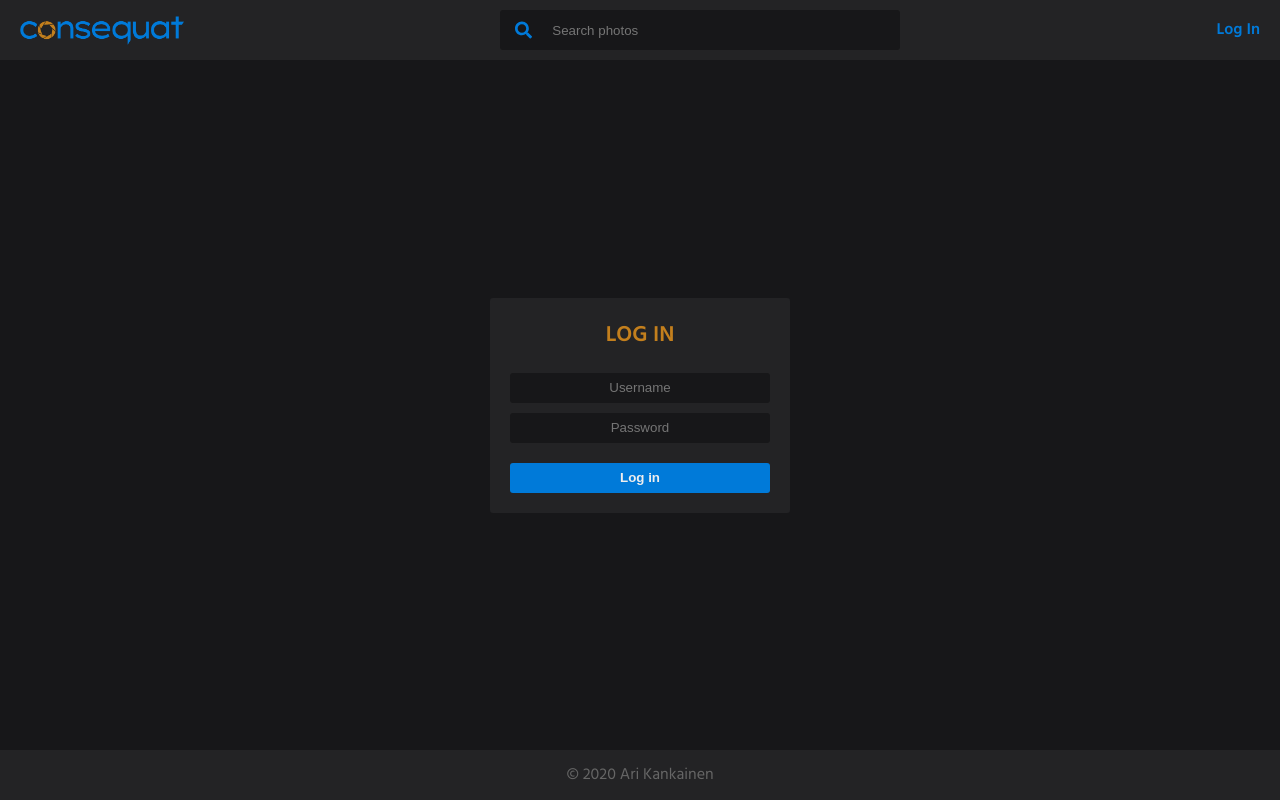
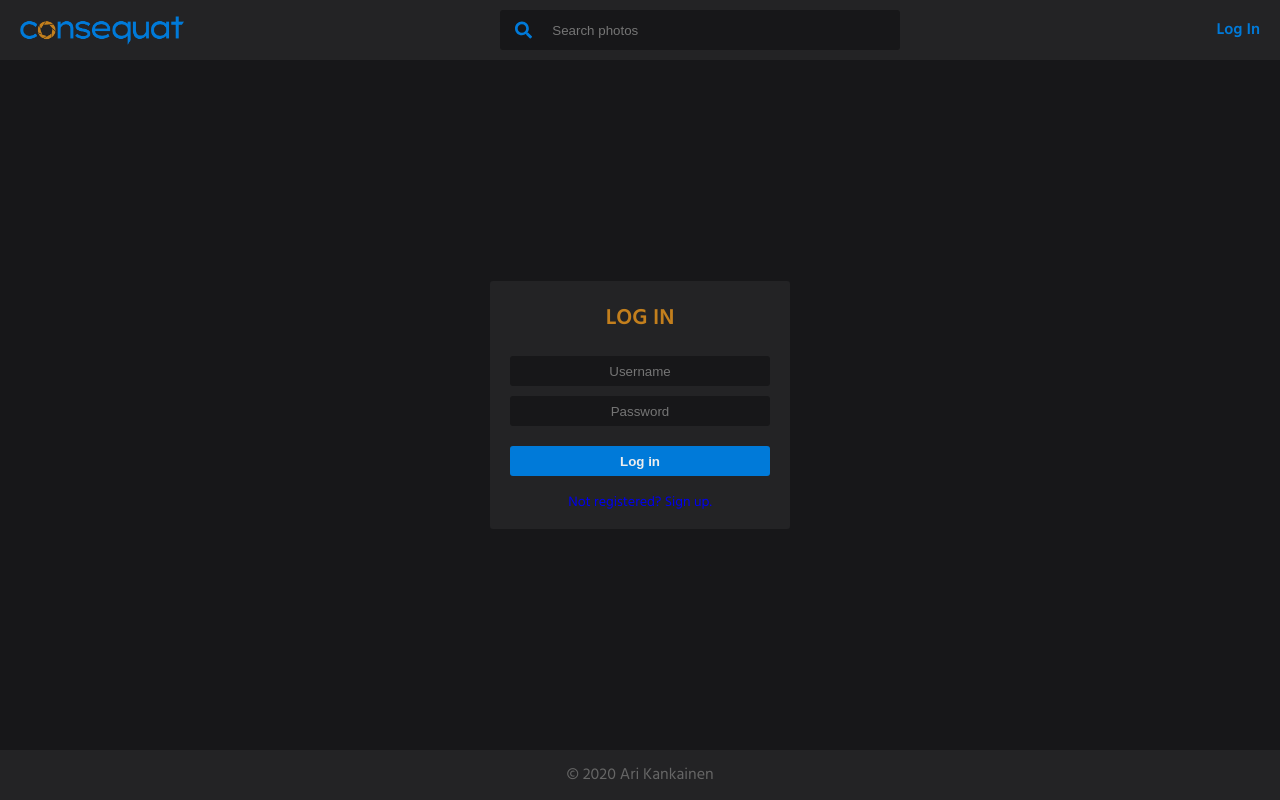
Before and after one commit to arikankainen/consequat-client, a React (Create React App) app: page /login in a window 1280 px wide. Built offline with nearby package versions, Linux system fonts and the light colour scheme; what @apollo/link-context would draw is missing.

Commit message:
login- ja signup-sivuille lisätty linkit toisiinsa

```diff
--- a/src/components/LoginPage/LoginPage.tsx
+++ b/src/components/LoginPage/LoginPage.tsx
@@ -8,7 +8,15 @@ import { setMessage, setError } from '../../reducers/notificationReducer';
 import storage from '../../utils/storage';
 import { LOGIN, ME } from '../../utils/queries';
 
-import { OuterContainer, Container, Topic, Input, Button }  from './Styles';
+import {
+  OuterContainer,
+  Container,
+  Topic,
+  Input,
+  Button,
+  QuestionArea,
+  QuestionLink
+}  from './Styles';
 
 const LoginPage = () => {
   const [disabled, setDisabled] = useState<boolean>(false);
@@ -34,7 +42,7 @@ const LoginPage = () => {
     onError: (error) => {
       console.log(error.graphQLErrors[0].message);
       loggingProgress(false);
-      dispatch(setError('Log in', 'Invalid username or password.'));
+      dispatch(setError('Error', 'Invalid username or password.'));
     }
   });
 
@@ -75,11 +83,11 @@ const LoginPage = () => {
     loggingProgress(true);
 
     if (!username.value) {
-      dispatch(setError('Log in', 'Username and password required.'));
+      dispatch(setError('Error', 'Username and password required.'));
       loggingProgress(false);
     }
     else if (!password.value) {
-      dispatch(setError('Log in', 'Username and password required.'));
+      dispatch(setError('Error', 'Username and password required.'));
       loggingProgress(false);
     }
     else {
@@ -95,6 +103,11 @@ const LoginPage = () => {
           <Input disabled={disabled} {...username}/><br />
           <Input disabled={disabled} {...password} /><br />
           <Button disabled={disabled} type='submit'>{buttonText}</Button>
+          <QuestionArea>
+            <QuestionLink to='/signup'>
+              Not registered? Sign up.
+            </QuestionLink>
+          </QuestionArea>
         </form>
       </Container>
     </OuterContainer>
--- a/src/components/LoginPage/SignupPage.tsx
+++ b/src/components/LoginPage/SignupPage.tsx
@@ -2,17 +2,25 @@ import React, { useState, useEffect } from 'react';
 import useField from '../../utils/useField';
 import { useHistory } from 'react-router-dom';
 import { useMutation } from '@apollo/client';
+import { useDispatch } from 'react-redux';
 import { SIGNUP } from '../../utils/queries';
+import { setMessage, setError } from '../../reducers/notificationReducer';
 
-import { OuterContainer, Container, Topic, Input, Button }  from './Styles';
-import Message, { MessageType } from './Message';
+import {
+  OuterContainer,
+  Container,
+  Topic,
+  Input,
+  Button,
+  QuestionArea,
+  QuestionLink
+}  from './Styles';
 
 const SignupPage = () => {
   const [disabled, setDisabled] = useState<boolean>(false);
   const [buttonText, setButtonText] = useState<string>('Sign up');
-  const [message, setMessage] = useState<string | null>(null);
-  const [messageType, setMessageType] = useState<MessageType>(MessageType.Success);
   const history = useHistory();
+  const dispatch =  useDispatch();
 
   const username = useField('text', 'Username');
   const fullname = useField('text', 'Full name');
@@ -34,14 +42,16 @@ const SignupPage = () => {
     onError: (error) => {
       console.log(error.graphQLErrors[0].message);
       signingProgress(false);
-      setMessageType(MessageType.Error);
-      setMessage('Something went wrong...');
+      dispatch(setError('Error', 'Something went wrong...'));
     }
   });
 
   useEffect(() => {
     if (resultSignup.data) {
-      history.push('/login');
+      dispatch(setMessage(
+        'Sign up', `${resultSignup.data?.createUser.fullname} signed up successfully! Please log in.`
+      ));
+      history.replace('/login');
     }
   }, [resultSignup.data, history]);  // eslint-disable-line
 
@@ -50,35 +60,28 @@ const SignupPage = () => {
     signingProgress(true);
 
     if (!username.value) {
-      setMessageType(MessageType.Error);
-      setMessage('Username required');
+      dispatch(setError('Error', 'Username required.'));
       signingProgress(false);
     }
     else if (!email.value) {
-      setMessageType(MessageType.Error);
-      setMessage('E-mail required');
+      dispatch(setError('Error', 'E-mail required.'));
       signingProgress(false);
     }
     else if (!fullname.value) {
-      setMessageType(MessageType.Error);
-      setMessage('Full name required');
+      dispatch(setError('Error', 'Full name required.'));
       signingProgress(false);
     }
     else if (!password.value) {
-      setMessageType(MessageType.Error);
-      setMessage('Password required');
+      dispatch(setError('Error', 'Password required.'));
       signingProgress(false);
     }
     else {
-      // temporarily added delay to see disabled form elements when signup in progress, TODO: delete from product version
-      setTimeout(() => {
       signup({ variables: {
         username: username.value,
         email: email.value,
         fullname: fullname.value,
         password: password.value
       } });
-      }, 1500);
     }
   };
 
@@ -92,7 +95,11 @@ const SignupPage = () => {
           <Input disabled={disabled} {...email} /><br />
           <Input disabled={disabled} {...password} /><br />
           <Button disabled={disabled} type='submit'>{buttonText}</Button>
-          <Message message={message} type={messageType}>Invalid email or password</Message>
+          <QuestionArea>
+            <QuestionLink to='/login'>
+              Already registered? Log in.
+            </QuestionLink>
+          </QuestionArea>
         </form>
       </Container>
     </OuterContainer>
--- a/src/components/LoginPage/Styles.tsx
+++ b/src/components/LoginPage/Styles.tsx
@@ -1,5 +1,6 @@
 import styled from 'styled-components';
 import breakPoints from '../../utils/breakPoints';
+import { Link } from 'react-router-dom';
 
 export const OuterContainer = styled.div`
   display: flex;
@@ -18,6 +19,7 @@ export const Container = styled.div`
   margin-left: auto;
   margin-right: auto;
   padding: 20px;
+  padding-bottom: 15px;
   background-color: var(--navigation-bg-color);
   border: none;
   border-radius: var(--input-border-radius);
@@ -43,8 +45,6 @@ export const Input = styled.input`
   margin-top: 10px;
   padding-left: 10px;
   padding-right: 10px;
-  /*background-color: #303032;
-  border: 1px solid var(--bg-color);*/
   background-color: var(--bg-color);
   border: none;
   border-radius: var(--input-border-radius);
@@ -53,7 +53,6 @@ export const Input = styled.input`
 
   &:focus {
     outline-width: 0;
-    /*background-color: #3b3b3d;*/
   }
 `;
 
@@ -82,6 +81,23 @@ export const Button = styled.button`
   }
 `;
 
+export const QuestionArea = styled.div`
+  margin-top: 15px;
+  font-size: 14px;
+`;
+
+export const QuestionLink = styled(Link)`
+  text-decoration: none;
+
+  &:visited {
+    color: var(--default-font-color);
+  }
+  &:hover {
+    color: var(--default-font-color-highlight);
+  }
+
+`;
+
 export const ErrorNotification = styled.div`
   margin-top: 5px;
   height: 25px;
--- a/src/components/Notification.tsx
+++ b/src/components/Notification.tsx
@@ -23,10 +23,11 @@ const MessageBox = styled.div`
   display: flex;
   justify-content: flex-start;
   align-items: flex-start;
-  max-width: 50%;
+  margin: 0px 5px;
   padding: 15px 20px;
   background-color: var(--notification-message-bg-color);
   border-radius: 5px;
+  box-shadow: 0px 0px 10px 0px rgba(0,0,0,0.25);
 `;
 
 interface IconContainerProps {
```
Lines whose indentation alone changed are shown as unchanged.
